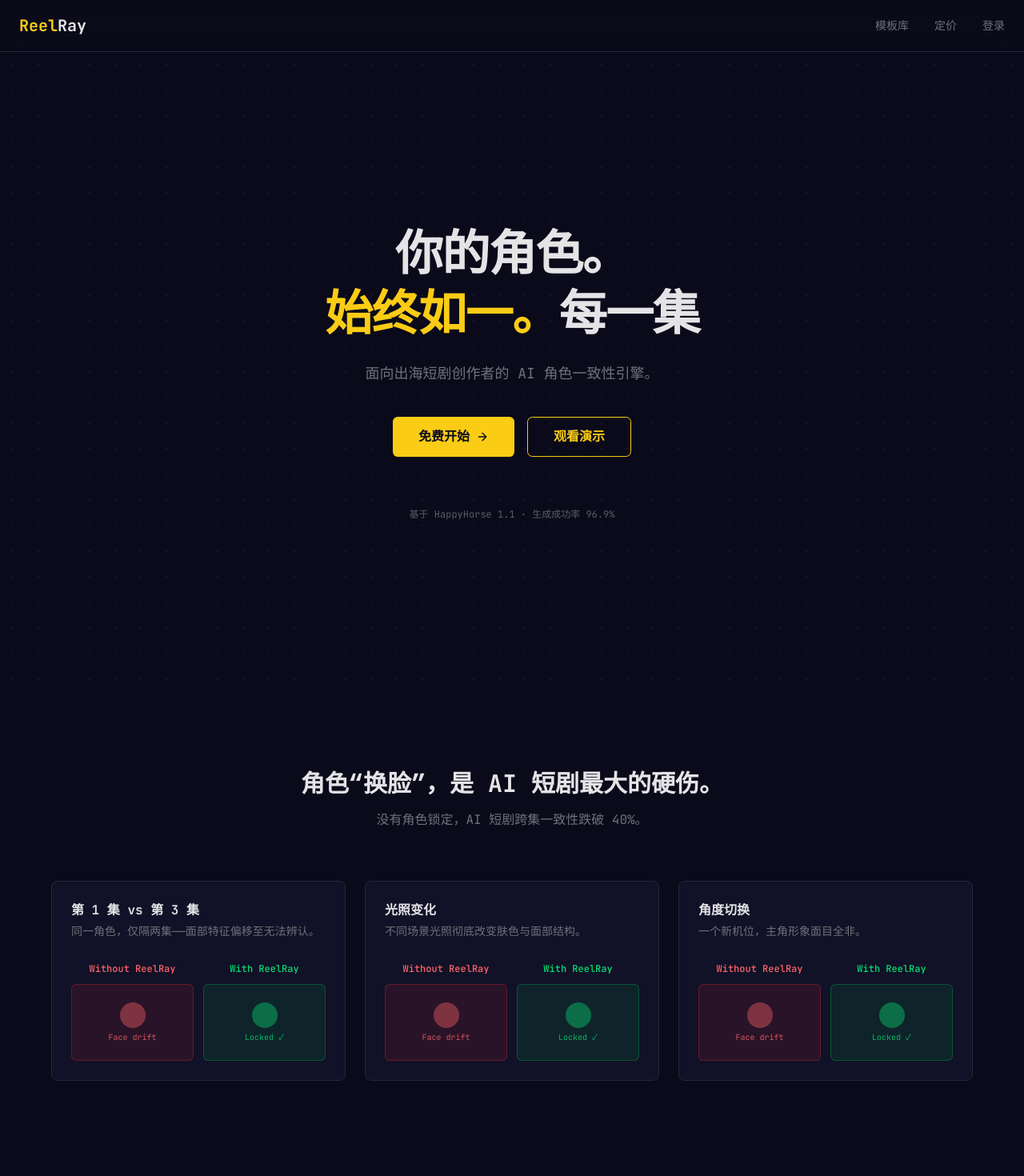
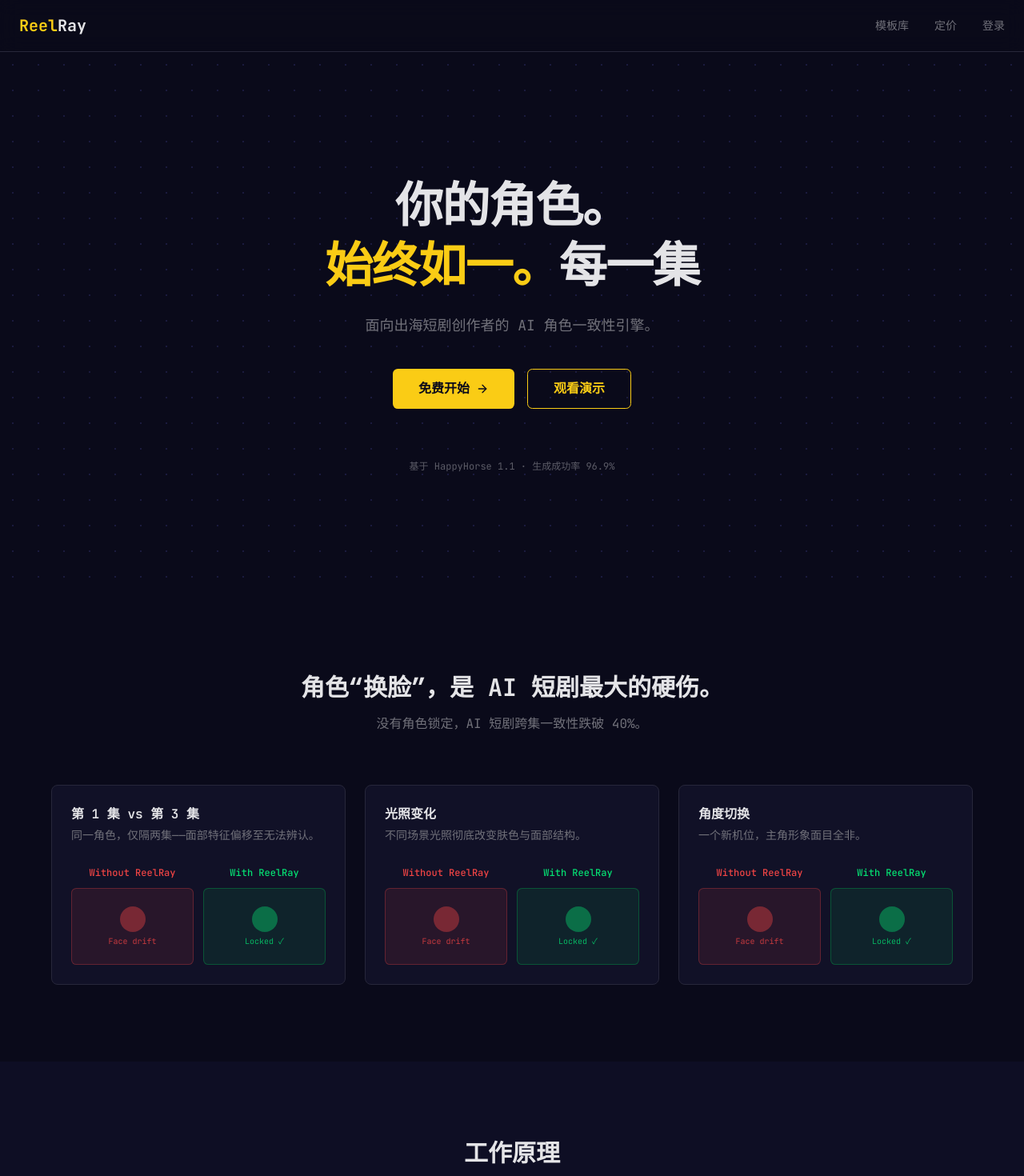
Before and after one commit to pickboon/agito-reelray, a Next.js app: page / in a window 1280 px wide. Shown: the top 1470 px of the page at 80% size. Built offline with nearby package versions, Linux system fonts and the light colour scheme.

Commit message:
fix(p2): code refactor + brand tokens + SEO + a11y polish

```diff
--- a/app/globals.css
+++ b/app/globals.css
@@ -154,6 +154,12 @@
 
 /* ========== Cyber HUD Utility Classes ========== */
 
+@layer utilities {
+  .btn-primary {
+    @apply bg-brand-gold text-background font-semibold hover:bg-brand-gold/90 transition-colors;
+  }
+}
+
 .animate-scanline {
   animation: scanline 10s linear infinite;
 }
--- a/app/page.tsx
+++ b/app/page.tsx
@@ -15,7 +15,7 @@
     <>
       {/* ── NAV (sticky, blur) ── */}
       <header className="sticky top-0 z-50 bg-background/80 backdrop-blur-md border-b border-border">
-        <nav className="flex items-center justify-between max-w-7xl mx-auto px-6 h-16">
+        <nav aria-label="主导航" className="flex items-center justify-between max-w-7xl mx-auto px-6 h-16">
           <Link href="/" className="text-xl font-bold">
             <span className="text-brand-gold">Reel</span>Ray
           </Link>
@@ -51,12 +51,8 @@
         {/* ── 屏 1: HERO ── */}
         <section
           id="hero"
-          className="min-h-screen flex flex-col items-center justify-center px-6 text-center relative overflow-hidden"
-          style={{
-            backgroundImage:
-              "radial-gradient(circle, rgba(255,255,255,0.06) 1px, transparent 1px)",
-            backgroundSize: "32px 32px",
-          }}
+          className="min-h-[85vh] flex flex-col items-center justify-center px-6 text-center relative overflow-hidden bg-[radial-gradient(circle,var(--color-muted)_1px,transparent_1px)]"
+          style={{ backgroundSize: "32px 32px" }}
         >
           <div className="relative z-10 max-w-4xl">
             <h1 className="text-4xl sm:text-5xl lg:text-6xl font-bold tracking-tight leading-tight">
@@ -72,17 +68,17 @@
             <div className="mt-10 flex flex-col sm:flex-row gap-4 justify-center">
               <Link
                 href="/login"
-                className="inline-flex items-center justify-center gap-2 px-8 py-3 rounded-md bg-brand-gold text-background font-semibold hover:bg-brand-gold/90 transition-colors"
+                className="inline-flex items-center justify-center gap-2 px-8 py-3 rounded-md btn-primary"
               >
                 免费开始
                 <ArrowRight className="h-4 w-4" />
               </Link>
-              <a
+              <Link
                 href="#demo"
                 className="inline-flex items-center justify-center gap-2 px-8 py-3 rounded-md border border-brand-gold text-brand-gold font-semibold hover:bg-brand-gold/10 transition-colors"
               >
                 观看演示
-              </a>
+              </Link>
             </div>
 
             <p className="mt-16 text-xs text-muted-foreground/80">
@@ -92,10 +88,10 @@
         </section>
 
         {/* ── 屏 2: THE PROBLEM ── */}
-        <section id="problem" className="min-h-screen py-24 px-6">
+        <section id="problem" className="py-24 px-6">
           <div className="max-w-6xl mx-auto">
             <h2 className="text-3xl font-bold text-center mb-4">
-              角色&ldquo;换脸&rdquo;，是 AI 短剧最大的硬伤。
+              角色“换脸”，是 AI 短剧最大的硬伤。
             </h2>
             <p className="text-center text-muted-foreground mb-16 max-w-2xl mx-auto">
               没有角色锁定，AI 短剧跨集一致性跌破 40%。
@@ -127,19 +123,19 @@
 
                   <div className="grid grid-cols-2 gap-3">
                     {/* Without */}
-                    <div className="text-center">
-                      <span className="text-xs text-red-400 font-medium">
+                    <div aria-label="未使用 ReelRay 的效果" className="text-center">
+                      <span className="text-xs text-destructive font-medium">
                         Without ReelRay
                       </span>
-                      <div className="mt-2 h-24 rounded-md bg-red-500/10 border border-red-500/30 flex flex-col items-center justify-center">
-                        <div className="h-8 w-8 rounded-full bg-red-400/40 mb-1" />
-                        <span className="text-[10px] text-red-400/80">
+                      <div className="mt-2 h-24 rounded-md bg-destructive/10 border border-destructive/30 flex flex-col items-center justify-center">
+                        <div className="h-8 w-8 rounded-full bg-destructive/40 mb-1" />
+                        <span className="text-[10px] text-destructive/80">
                           Face drift
                         </span>
                       </div>
                     </div>
                     {/* With */}
-                    <div className="text-center">
+                    <div aria-label="使用 ReelRay 的效果" className="text-center">
                       <span className="text-xs text-green-400 font-medium">
                         With ReelRay
                       </span>
@@ -226,9 +222,9 @@
 
             <div className="grid grid-cols-1 md:grid-cols-3 gap-6">
               {[
-                { label: "复仇", color: "bg-red-500/20 text-red-400" },
-                { label: "甜宠", color: "bg-pink-500/20 text-pink-400" },
-                { label: "悬疑", color: "bg-blue-500/20 text-blue-400" },
+                { label: "复仇", color: "bg-destructive/20 text-destructive" },
+                { label: "甜宠", color: "bg-brand-cyan/10 text-brand-cyan" },
+                { label: "悬疑", color: "bg-brand-cyan/10 text-brand-cyan" },
               ].map((item) => (
                 <div
                   key={item.label}
@@ -360,7 +356,7 @@
                     href="/login"
                     className={`w-full text-center py-3 rounded-md font-medium transition-colors ${
                       plan.popular
-                        ? "bg-brand-gold text-background hover:bg-brand-gold/90"
+                        ? "btn-primary"
                         : "border border-border text-foreground hover:bg-secondary"
                     }`}
                   >
@@ -374,7 +370,7 @@
             <div className="text-center mt-16">
               <Link
                 href="/login"
-                className="inline-flex items-center justify-center gap-2 px-10 py-4 rounded-md bg-brand-gold text-background font-semibold text-lg hover:bg-brand-gold/90 transition-colors"
+                className="inline-flex items-center justify-center gap-2 px-10 py-4 rounded-md btn-primary text-lg"
               >
                 免费开始
                 <ArrowRight className="h-5 w-5" />
@@ -421,6 +417,25 @@
           </div>
         </div>
       </footer>
+
+      <script
+        type="application/ld+json"
+        dangerouslySetInnerHTML={{
+          __html: JSON.stringify({
+            "@context": "https://schema.org",
+            "@type": "SoftwareApplication",
+            "name": "ReelRay",
+            "applicationCategory": "MultimediaApplication",
+            "operatingSystem": "Web",
+            "description": "面向出海短剧创作者的 AI 角色一致性引擎。一次上传角色，每集保持一致。",
+            "offers": [
+              { "@type": "Offer", "name": "Starter", "price": "149", "priceCurrency": "CNY" },
+              { "@type": "Offer", "name": "Pro", "price": "499", "priceCurrency": "CNY" },
+              { "@type": "Offer", "name": "Studio", "price": "1499", "priceCurrency": "CNY" },
+            ],
+          }),
+        }}
+      />
     </>
   );
 }
```
